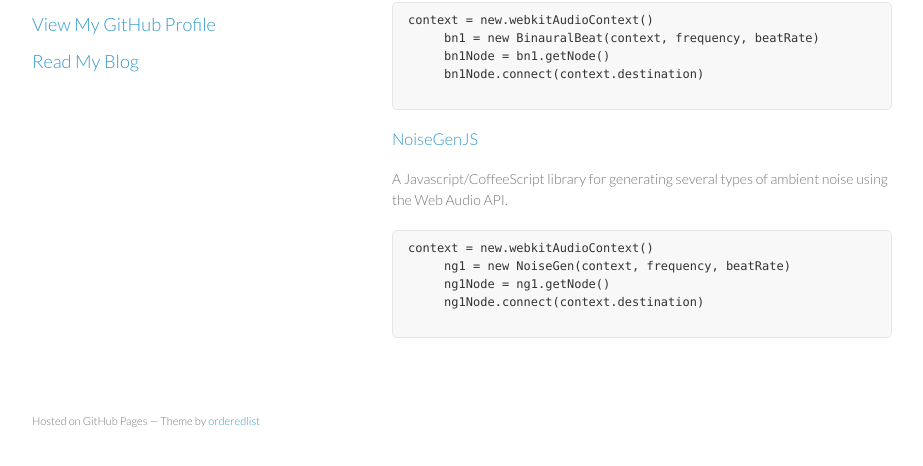
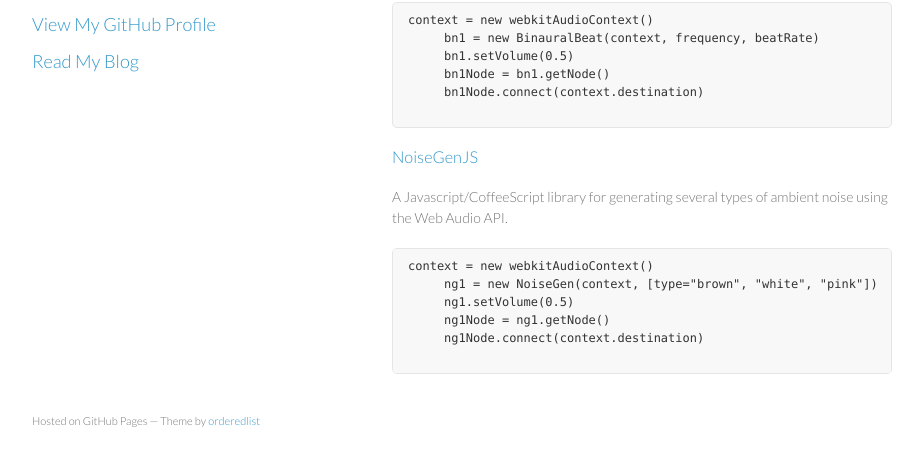
Before and after one commit to ichabodcole/ichabodcole.github.com, a Jekyll site: the page built from index.html, in a window 1280 px wide, cut to the strip 400-866 px from the top of the page. Shown: the whole strip, without its empty margins (178-1101 px from the left). Built offline with Jekyll 4.4.1, drawn with Linux system fonts in a browser that asks for light colours.

Commit message:
Small changes to project text

```diff
--- a/_includes/projects.html
+++ b/_includes/projects.html
@@ -5,8 +5,9 @@
      <p>A Javascript/CoffeeScript library for generating binaural beats using the Web Audio API
      More on binaural beats <a href="http://en.wikipedia.org/wiki/Binaural_beats">Here</a></p>
 
-     <pre><code>context = new.webkitAudioContext()
+     <pre><code>context = new webkitAudioContext()
      bn1 = new BinauralBeat(context, frequency, beatRate)
+     bn1.setVolume(0.5)
      bn1Node = bn1.getNode()
      bn1Node.connect(context.destination)
      </code></pre>
@@ -15,8 +16,9 @@
 
      <p>A Javascript/CoffeeScript library for generating several types of ambient noise using the Web Audio API.</p>
 
-     <pre><code>context = new.webkitAudioContext()
-     ng1 = new NoiseGen(context, frequency, beatRate)
+     <pre><code>context = new webkitAudioContext()
+     ng1 = new NoiseGen(context, [type="brown", "white", "pink"])
+     ng1.setVolume(0.5)
      ng1Node = ng1.getNode()
      ng1Node.connect(context.destination)
      </code></pre>
```
